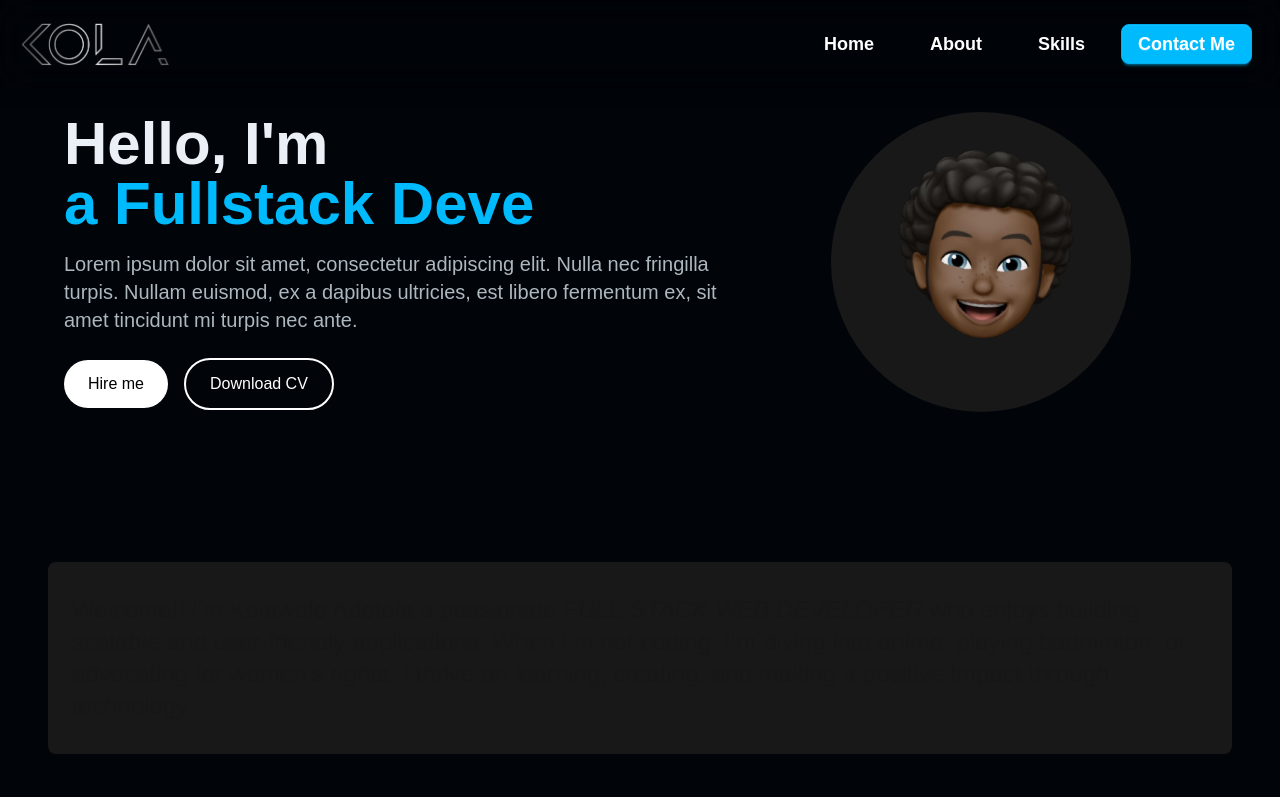
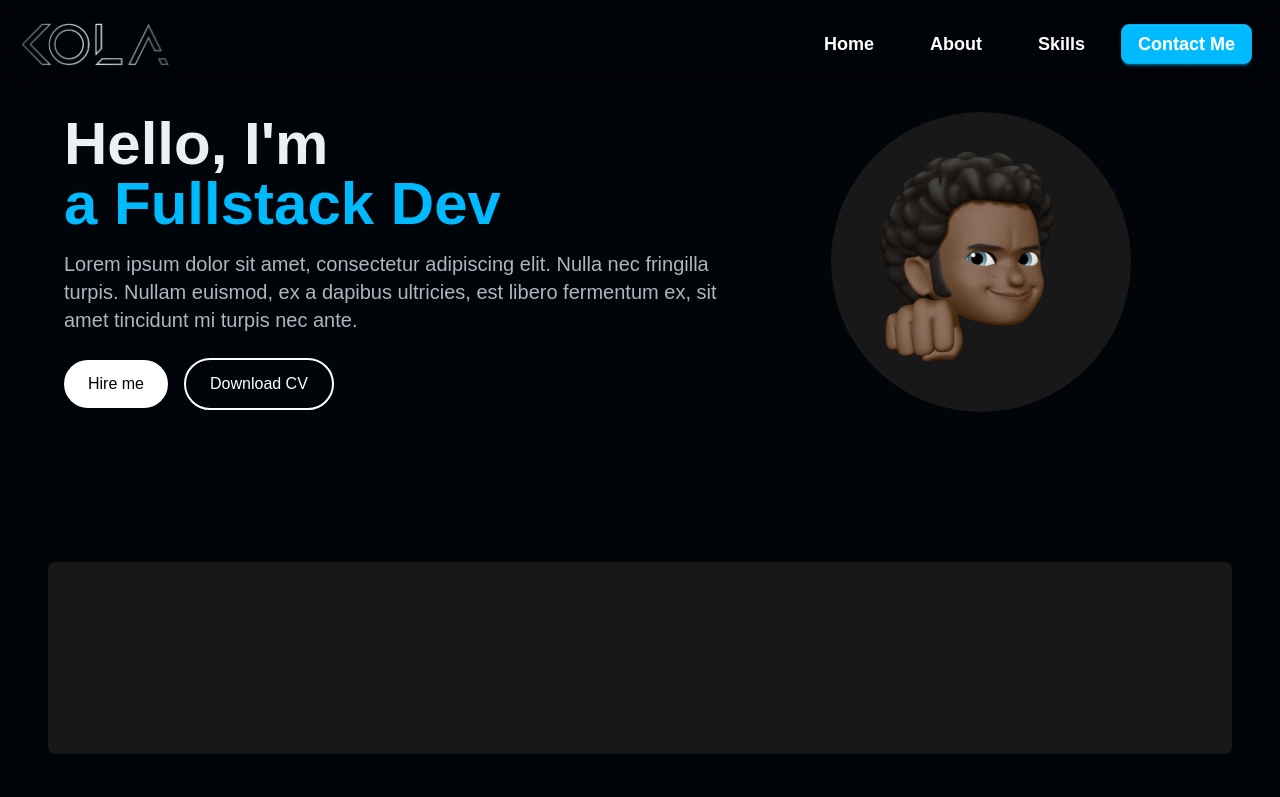
Before and after one commit to KolaAdetola/portfolio-website, a Next.js app: page / in a window 1280 px wide. Shown: the top 797 px of the page. Built offline with nearby package versions, Linux system fonts and the light colour scheme.

Commit message:
Add additional images to HeroSection and replace motion.div with div

```diff
--- a/src/components/HeroSection.jsx
+++ b/src/components/HeroSection.jsx
@@ -5,7 +5,7 @@
 import { motion, AnimatePresence } from "framer-motion";
 import Link from "next/link";
 
-const images = ["/images/Happy.svg", "/images/tears.svg", "/images/tongue.svg"];
+const images = ["/images/Happy.svg", "/images/tears.svg", "/images/tongue.svg", "/images/knuckle.svg", "/images/wink.svg"];
 
 const HeroSection = () => {
   const [currentImageIndex, setCurrentImageIndex] = useState(0);
@@ -83,7 +83,7 @@
           animate={{ opacity: 1, y: 0 }}
           transition={{ duration: 0.8 }}
         >
-          <motion.div
+          <div
             className="rounded-full bg-[#181818] size-[250px] lg:size-[300px] p-4 relative"
             animate={{ y: [0, -10, 0] }}
             transition={{ duration: 1.5, repeat: Infinity }}
@@ -106,7 +106,7 @@
                 />
               </motion.div>
             </AnimatePresence>
-          </motion.div>
+          </div>
         </motion.div>
       </div>
     </section>
```
